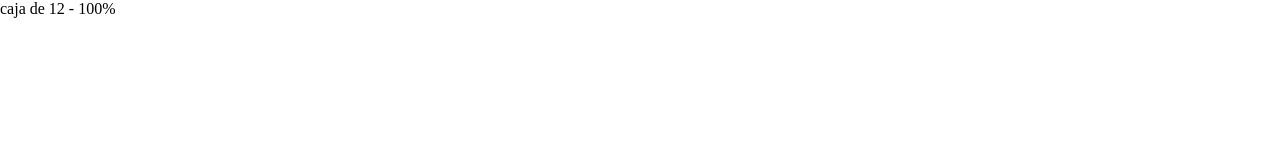
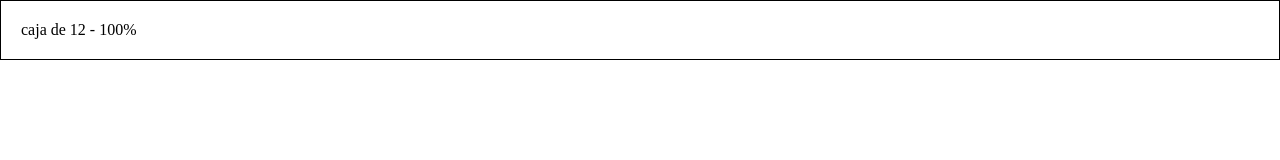
Before and after one commit to JuanDuran85/Grid_CSS_Puro, a plain HTML site: page index.html in a window 1280 px wide. Drawn offline with Linux system fonts and the light colour scheme.

Commit message:
agregando estilos de columna general y columna de 12

```diff
--- a/css/estilo.css
+++ b/css/estilo.css
@@ -24,3 +24,18 @@
     clear: both;
     margin: auto;
 }
+
+/*===================================*/
+/*--------Estilos de columna---------*/
+/*===================================*/
+/*Estilos global de columna*/
+[class*="col-"] {
+    float: left;
+    border: 1px solid black;
+    padding: 20px;
+}
+/*===================================*/
+/*Columna de 12*/
+.col-12 {
+    width: 100%;
+}
```
